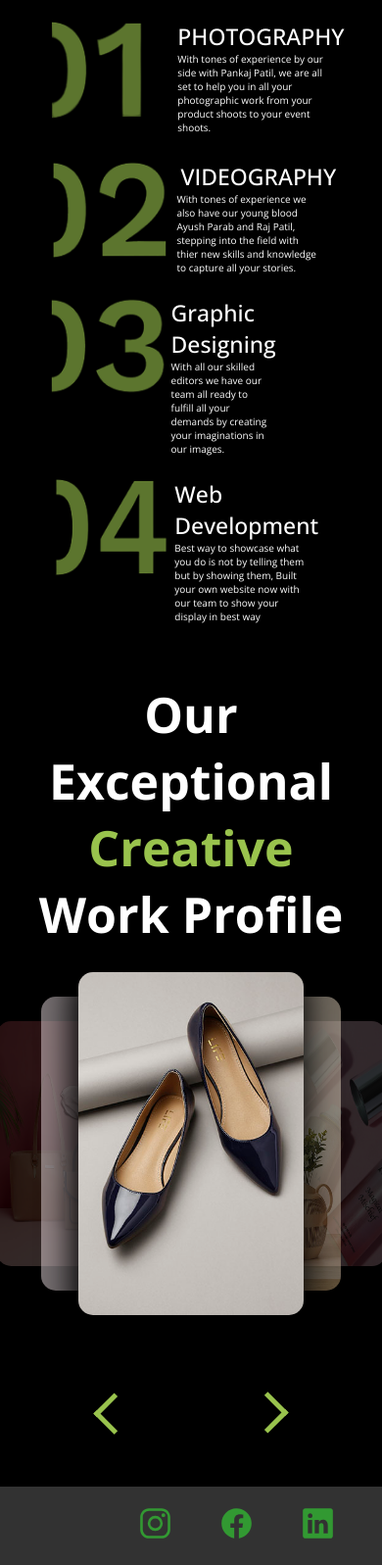
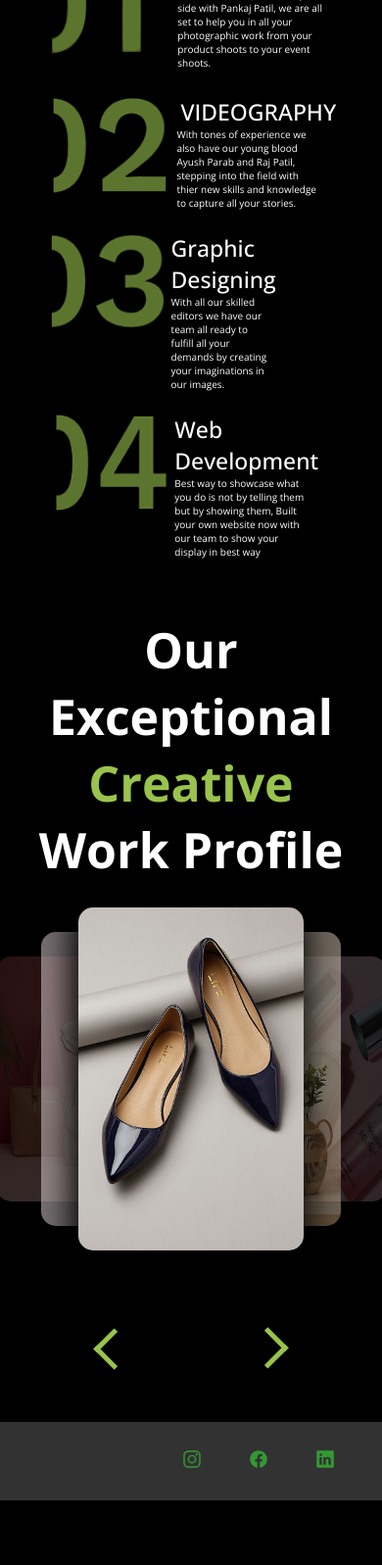
Before and after one commit to PrashantJha183/ProArt-Studios, a PHP site: page /Proart/index.php in a window 390 px wide. Shown: the part 2467-4064 px from the top of the page at 98% size. After the commit the page ends 3998 px from the top, so only its background shows below. Run offline with PHP 8.4, Linux system fonts and the light colour scheme; some libraries are stand-ins or nearby versions.

Commit message:
Some modification at header and footer

```diff
--- a/css/forportfolio.css
+++ b/css/forportfolio.css
@@ -462,6 +462,11 @@ li.selected::after {
     height: 100%;
   }
 
+  .product .layer-1 .start .card-1,
+  .product .layer-1 .card-1 {
+    display: none;
+  }
+
   .interior .layer-1 .card-3 {
     height: 100%;
     width: 60%;
--- a/css/style.css
+++ b/css/style.css
@@ -61,6 +61,8 @@ body {
   display: flex;
   gap: 4.8rem;
   list-style: none;
+  height: 10%;
+  width: 10%;
 }
 
 ul li {
@@ -121,6 +123,14 @@ li.underline::after {
   display: none;
 }
 
+.instagram,
+.facebook,
+.linkedin {
+  color: green;
+  width: 3.5rem;
+  height: 3.5rem;
+}
+
 /*Responsive Navbar*/
 
 @media (min-width: 200px) and (max-width: 480px) {
@@ -147,8 +157,9 @@ li.underline::after {
     position: relative;
   }
   .header .logo {
-    height: 5rem;
-    width: auto;
+    height: 3rem;
+    width: 8.5rem;
+    margin-left: -5%;
   }
 
   .navbar {
@@ -195,6 +206,17 @@ li.underline::after {
     flex-direction: column;
     align-items: center;
   }
+
+  .instagram,
+  .facebook,
+  .linkedin {
+    height: 2rem;
+    width: 2rem;
+  }
+  .mobile-nav-icon {
+    height: 4rem;
+    width: 4rem;
+  }
 }
 
 @media (min-width: 481px) and (max-width: 767px) {
--- a/footer.php
+++ b/footer.php
@@ -1,30 +1,37 @@
 <!DOCTYPE html>
 <html lang="en">
+
 <head>
     <meta charset="UTF-8">
     <meta http-equiv="X-UA-Compatible" content="IE=edge">
     <meta name="viewport" content="width=device-width, initial-scale=1.0">
-    <link rel="stylesheet" href="css/style.css"/>
-    <link rel="javascript" href="js/index.css"/>
+    <link rel="stylesheet" href="css/style.css" />
+    <link rel="javascript" href="js/index.css" />
     <title>ProArt Studios</title>
     <script type="module" src="https://unpkg.com/ionicons@7.1.0/dist/ionicons/ionicons.esm.js"></script>
-<script nomodule src="https://unpkg.com/ionicons@7.1.0/dist/ionicons/ionicons.js"></script>
-<script src="https://ajax.googleapis.com/ajax/libs/angularjs/1.6.9/angular.min.js"></script>
+    <script nomodule src="https://unpkg.com/ionicons@7.1.0/dist/ionicons/ionicons.js"></script>
+    <script src="https://ajax.googleapis.com/ajax/libs/angularjs/1.6.9/angular.min.js"></script>
 </head>
+
 <body>
     <div class="footer">
         <img class="logo-footer">
         <nav class="navbar-footer">
             <ul class="navbar-list-footer">
-                <li name="home" value="home"><a class="navbar-link" href="https://instagram.com/proartstudios?igshid=NTc4MTIwNjQ2YQ==" target="_blank"><ion-icon name="logo-instagram" style="   color: green;  width: 3.5rem;
-    height: 3.5rem;"></ion-icon></a></li>
-                <li name="serv" value="serv"><a class="navbar-link" href="https://www.facebook.com/proartstudiosin/" target="_blank"><ion-icon name="logo-facebook" style=" color: green;   width: 3.5rem;    height: 3.5rem;"></ion-icon></a></li>
-                <li name="port" value="port"><a class="navbar-link" href="https://www.linkedin.com/company/proart-studios/" target="_blank"><ion-icon name="logo-linkedin" style=" color: green;    width: 3.5rem;   height: 3.5rem;"></ion-icon></a></li>
+                <li name="home" value="home"><a class="navbar-link"
+                        href="https://instagram.com/proartstudios?igshid=NTc4MTIwNjQ2YQ==" target="_blank"><ion-icon
+                            name="logo-instagram" class="instagram"></ion-icon></a>
+                </li>
+                <li name="serv" value="serv"><a class="navbar-link" href="https://www.facebook.com/proartstudiosin/"
+                        target="_blank"><ion-icon name="logo-facebook" class="facebook"></ion-icon></a></li>
+                <li name="port" value="port"><a class="navbar-link"
+                        href="https://www.linkedin.com/company/proart-studios/" target="_blank"><ion-icon
+                            class="linkedin" name="logo-linkedin"></ion-icon></a></li>
             </ul>
 
         </nav>
 
-<!--This is where main code starts -->
+        <!--This is where main code starts -->
 
 
 
@@ -33,4 +40,5 @@
 
 
 <script src="js/index.js"></script>
+
 </html>
--- a/index.php
+++ b/index.php
@@ -1,33 +1,37 @@
 <!DOCTYPE html>
 <html lang="en">
+
 <head>
     <meta charset="UTF-8">
     <meta http-equiv="X-UA-Compatible" content="IE=edge">
     <meta name="viewport" content="width=device-width, initial-scale=1.0">
-    <link rel="stylesheet" href="css/forhome.css"/>
-    <link rel="javascript" href="js/index.css"/>
+    <link rel="stylesheet" href="css/forhome.css" />
+    <link rel="javascript" href="js/index.css" />
     <link rel="preconnect" href="https://fonts.googleapis.com">
     <link rel="preconnect" href="https://fonts.gstatic.com" crossorigin>
-<link href="https://fonts.googleapis.com/css2?family=Lato:ital@1&family=Open+Sans:wght@300;500;700&family=Poppins:wght@400;500;700&family=Work+Sans&display=swap" rel="stylesheet">
+    <link
+        href="https://fonts.googleapis.com/css2?family=Lato:ital@1&family=Open+Sans:wght@300;500;700&family=Poppins:wght@400;500;700&family=Work+Sans&display=swap"
+        rel="stylesheet">
     <title>ProArt Studios</title>
 
 </head>
 <script>
     sessionStorage.setItem("active_page", "0");
-    function gotoservices(){
+    function gotoservices() {
         console.log("Somehting clicks");
         window.location.replace("http://localhost/Proart%20Studios/services.php")
     }
-    function gotocontact(){
+    function gotocontact() {
         console.log("Somehting clicks");
         window.location.replace("http://localhost/Proart%20Studios/contactus.php")
     }
-    function gotoportfolio(){
+    function gotoportfolio() {
         console.log("Somehting clicks");
         window.location.replace("http://localhost/Proart%20Studios/portfolio.php")
     }
 </script>
 <?php include 'header.php' ?>
+
 <body>
     <main>
         <section class="section-hero">
@@ -39,7 +43,8 @@
         <section class="section-services">
             <div class="hero">
 
-                <text style="font-size:31px;font-family: 'Work Sans', sans-serif;">Welcome to</text><br><text style="color:#99C34D; font-size:7.2rem; font-family: 'Open Sans', sans-serif; font-weight:700;">Proart</text>
+                <text style="font-size:31px;font-family: 'Work Sans', sans-serif;">Welcome to</text><br><text
+                    style="color:#99C34D; font-size:7.2rem; font-family: 'Open Sans', sans-serif; font-weight:700;">Proart</text>
                 <text style="font-size:6.7rem; font-family: 'Open Sans', sans-serif;">Studios</text><br>
                 <text class="subtext">Bringing your vision to life, One pixel at a time</text>
                 <hr class="hor-line">
@@ -47,7 +52,8 @@
             <div class="box">
                 <div class="box-1">
                     <img src="images/homeicon1.png" alt="small icon">
-                    <p>Client satisfaction is our top priority, and we strive to exceed expectations with every project.</p>
+                    <p>Client satisfaction is our top priority, and we strive to exceed expectations with every project.
+                    </p>
                 </div>
                 <div class="box-2">
                     <img src="images/homeicon2.png" alt="small icon">
@@ -61,10 +67,23 @@
     <vision>
         <section class="section-vision-1">
             <div class="hero" style="margin-left:20%;">
-                <text style="font-size:4.5rem; font-family: 'Open Sans', sans-serif; font-weight:500;">We live for our </text><text style="color:#99C34D; font-size:4.5rem; font-family: 'Open Sans', sans-serif;">Passion</text>
+                <text style="font-size:4.5rem; font-family: 'Open Sans', sans-serif; font-weight:500;">We live for our
+                </text><text
+                    style="color:#99C34D; font-size:4.5rem; font-family: 'Open Sans', sans-serif;">Passion</text>
                 <br><br><br><br>
-                <text style="font-size: 1.8rem; font-family: 'Open Sans', sans-serif; font-weight:100;">We here at PROART believes in simplifying your essentials for your business by utilising our specialisation in such a way that we both gain success. Our aim here is to assemble all the necessities that are required all around the business field and bring them together making our company “one door for all” for your business.
-<br><br>We are glad to announce that this year we are expanding our services from photo graphy, digital rendering and photo editing to cinematography, videography, 360 degree videos, 3D rendering, Web designing, Website development, Graphics Designing, and many more ……
+                <text style="font-size: 1.6rem; font-family: 'Open Sans', sans-serif; font-weight:100;">We here at
+                    PROART believe in
+                    simplifying your essentials for your business by utilising all our specialisations in such a way
+                    that we both gain success. Our aim
+                    here is to assemble all the necessities that are required all around the business field and bring
+                    them together making our
+                    Company "one door for all".<br /><br />
+
+                    We are glad to announce that this year we are expanding our services from photo graphy, digital
+                    rendering and photo
+                    editing to cinematography, videography, Social media marketing, 360 degree videos, 3D rendering, Web
+                    designing, Website development, Graphics
+                    Designing, and many more....
                 </text><br><br><br><br><br>
                 <button class="button2" href="services.php" onclick="gotoservices()">Learn More</button>
             </div>
@@ -87,9 +106,12 @@
                     <img class="numbers" src="images/num1.png" alt="img here">
                 </div>
                 <div class="hero2-sub-2">
-                    <div class="text1"><text style="font-size:2.3rem; font-family: 'Open Sans', sans-serif; font-weight:500;">PHOTOGRAPHY</text></div>
+                    <div class="text1"><text
+                            style="font-size:2.3rem; font-family: 'Open Sans', sans-serif; font-weight:500;">PHOTOGRAPHY</text>
+                    </div>
 
-                    <div class="text2">With tones of experience by our side with Pankaj Patil, we are all set to help you in all your photographic work from your product shoots to your event shoots.</div>
+                    <div class="text2">With tones of experience by our side with Pankaj Patil, we are all set to help
+                        you in all your photographic work from your product shoots to your event shoots.</div>
                 </div>
             </div>
             <div class="hero2">
@@ -97,9 +119,12 @@
                     <img class="numbers" src="images/num2.png" alt="img here">
                 </div>
                 <div class="hero2-sub-2">
-                    <div class="text1"><text style="font-size:2.3rem; font-family: 'Open Sans', sans-serif; font-weight:500; margin-left: 4px;">VIDEOGRAPHY</text></div>
+                    <div class="text1"><text
+                            style="font-size:2.3rem; font-family: 'Open Sans', sans-serif; font-weight:500; margin-left: 4px;">VIDEOGRAPHY</text>
+                    </div>
 
-                    <div class="text2">With tones of experience we also have our young blood Ayush Parab and Raj Patil, stepping into the field with thier new skills and knowledge to capture all your stories.</div>
+                    <div class="text2">With tones of experience we also have our young blood Ayush Parab and Raj Patil,
+                        stepping into the field with thier new skills and knowledge to capture all your stories.</div>
                 </div>
             </div>
         </div>
@@ -109,9 +134,12 @@
                     <img class="numbers" src="images/num3.png" alt="img here">
                 </div>
                 <div class="hero2-sub-2">
-                    <div class="text1"><text style="font-size:2.3rem; font-family: 'Open Sans', sans-serif; font-weight:500;">Graphic Designing</text></div>
+                    <div class="text1"><text
+                            style="font-size:2.3rem; font-family: 'Open Sans', sans-serif; font-weight:500;">Graphic
+                            Designing</text></div>
 
-                    <div class="text2">With all our skilled editors we have our team all ready to fulfill all your demands by creating your imaginations in our images.</div>
+                    <div class="text2">With all our skilled editors we have our team all ready to fulfill all your
+                        demands by creating your imaginations in our images.</div>
                 </div>
             </div>
             <div class="hero2">
@@ -119,23 +147,30 @@
                     <img class="numbers" src="images/num4.png" alt="img here">
                 </div>
                 <div class="hero2-sub-2">
-                    <div class="text1"><text style="font-size:2.3rem; font-family: 'Open Sans', sans-serif; font-weight:500;">Web Development</text></div>
+                    <div class="text1"><text
+                            style="font-size:2.3rem; font-family: 'Open Sans', sans-serif; font-weight:500;">Web
+                            Development</text></div>
 
-                    <div class="text2">Best way to showcase what you do is not by telling them but by showing them, Built your own website now with our team to show your display in best way</div>
+                    <div class="text2">Best way to showcase what you do is not by telling them but by showing them,
+                        Built your own website now with our team to show your display in best way</div>
                 </div>
             </div>
         </div>
     </services>
     <portfolio>
 
-    <text style="font-family: 'Open Sans', sans-serif; font-weight:700;">Our Exceptional </text><text style="color:#99C34D; font-family: 'Open Sans', sans-serif; font-weight:700;">Creative</text><br>
+        <text style="font-family: 'Open Sans', sans-serif; font-weight:700;">Our Exceptional </text><text
+            style="color:#99C34D; font-family: 'Open Sans', sans-serif; font-weight:700;">Creative</text><br>
         <text style="font-family: 'Open Sans', sans-serif; font-weight:700;">Work Profile</text>
         <div class="caraosel">
             <div class="gallery" data-bs-interval="5000" data-bs-touch="true" data-bs-ride="ride">
                 <div class="gallery-container">
                     <img class="gallery-item gallery-item-1" src="images/Product_1.jpg" data-index="1">
                     <img class="gallery-item gallery-item-2" src="images/Product_2.jpg" data-index="2">
-                <img class="gallery-item gallery-item-3" src="images/Product_3.jpg" data-index="3" onclick="gotoportfolio()"><text style="color:#99C34D;">&emsp;&emsp;&emsp;&emsp;&emsp;&emsp;&emsp;&emsp;Click for<br>&emsp;&emsp;&emsp;&emsp;&emsp;&emsp;&emsp;&emsp;Portfolio</text></img>
+                    <img class="gallery-item gallery-item-3" src="images/Product_3.jpg" data-index="3"
+                        onclick="gotoportfolio()"><text
+                        style="color:#99C34D;">&emsp;&emsp;&emsp;&emsp;&emsp;&emsp;&emsp;&emsp;Click
+                        for<br>&emsp;&emsp;&emsp;&emsp;&emsp;&emsp;&emsp;&emsp;Portfolio</text></img>
                     <img class="gallery-item gallery-item-4" src="images/Product_6.jpg" data-index="4">
                     <img class="gallery-item gallery-item-5" src="images/Product_5.jpg" data-index="5">
                 </div>
@@ -146,4 +181,5 @@
     </portfolio>
 </body>
 <?php include 'footer.php' ?>
+
 </html>
```
Lines whose indentation alone changed are shown as unchanged.
